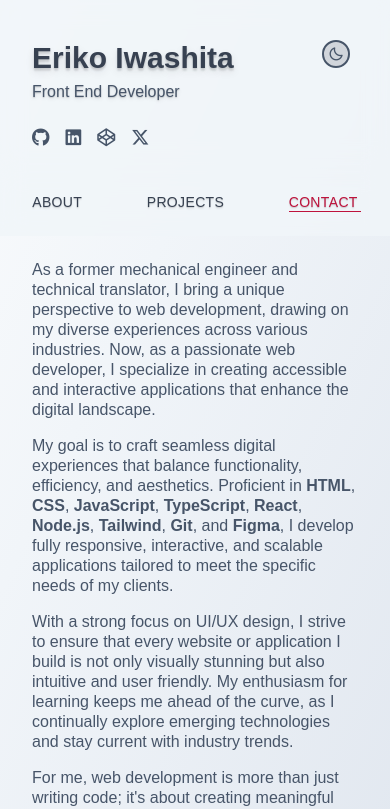
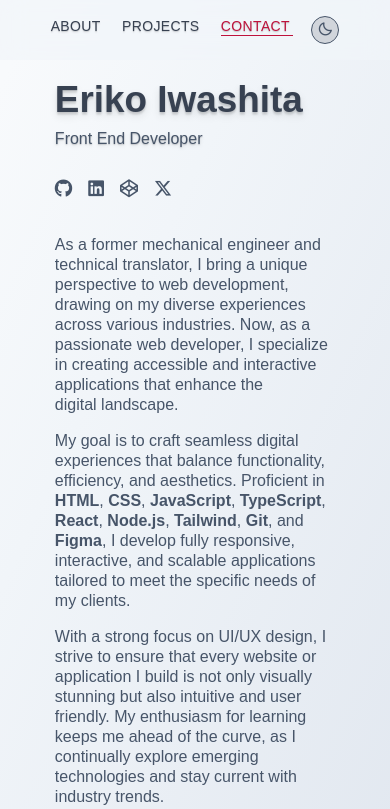
Before and after one commit to KellyBytes/kb-portfolio-website-v1, a React (Vite) app: page / in a window 390 px wide. Shown: the top 809 px of the page. Built offline with nearby package versions, Linux system fonts and the light colour scheme; some icons are missing; a web font is replaced by a local one.

Commit message:
Update UI
- Update the layouts for smaller screens
- Change the position of nav links
- Fix accessibility issues

```diff
--- a/index.html
+++ b/index.html
@@ -2,7 +2,7 @@
 <html lang="en">
   <head>
     <meta charset="UTF-8" />
-    <link rel="icon" type="image/svg+xml" href="/kb.svg" />
+    <link rel="icon" type="image/svg+xml" href="/k.svg" />
     <meta name="viewport" content="width=device-width, initial-scale=1.0" />
     <link
       href="https://unpkg.com/boxicons@2.1.4/css/boxicons.min.css"
--- a/src/App.jsx
+++ b/src/App.jsx
@@ -7,9 +7,11 @@ import { ThemeProvider } from './context/ThemeContext';
 const App = () => {
   return (
     <ThemeProvider>
-      <div className="min-h-screen text-[var(--c-primary)] relative">
-        <NavBar />
-        <div className="lg:pt-0 lg:mt-0 lg:ml-[45%]">
+      <div className="portfolio-container flex flex-col lg:flex-row min-h-screen w-[clamp(18.75rem,6.1rem+63.25vw,82rem))] mx-auto text-[var(--c-primary)] relative">
+        <nav className="navbar w-full h-auto lg:w-[40%] lg:h-[80vh] lg:sticky lg:top-[4.5rem] self-start">
+          <NavBar />
+        </nav>
+        <div className="content flex-1">
           <Hero />
           <Projects />
           <Contact />
--- a/src/components/Contact.jsx
+++ b/src/components/Contact.jsx
@@ -52,10 +52,10 @@ const Contact = () => {
   return (
     <div
       id="contact"
-      className="scroll-mt-16 lg:scroll-mt-0 ld:max-w-xl xl:max-w-2xl 2xl:max-w-3xl min-h-screen px-8 pt-6 pb-12 sm:px-12 md:px-16 lg:pl-0 lg:pr-16 lg:py-18 2xl:py-32 flex flex-col justify-start items-center"
+      className="scroll-mt-14 sm:scroll-mt-16 lg:scroll-mt-0 w-full min-h-screen px-8 sm:px-12 pt-4 sm:pt-6 pb-18 lg:pl-16 xl:pl-12 2xl:pl-0 lg:pr-0 lg:pt-18 lg:pb-0 flex flex-col justify-start items-center"
     >
       <h2 className="text-2xl font-light uppercase mb-8 text-shadow-md">
-        Connect with Me
+        Get in Touch
       </h2>
       <form
         ref={form}
--- a/src/components/Hero.jsx
+++ b/src/components/Hero.jsx
@@ -12,7 +12,7 @@ const Hero = () => {
   return (
     <div
       id="home"
-      className={`scroll-mt-16 lg:scroll-mt-0 w-full lg:max-w-2xl 2xl:max-w-3xl min-h-screen px-8 pt-6 pb-12 sm:px-12 md:px-16 lg:pl-4 lg:pr-16 lg:py-18 2xl:py-32 flex flex-col gap-y-4 ${
+      className={`scroll-mt-80 lg:scroll-mt-0 w-full h-fit lg:min-h-screen px-8 sm:px-12 pt-4 sm:pt-6 pb-18 md:pb-40 lg:pl-16 xl:pl-12 2xl:pl-0 lg:pr-0 lg:pt-18 lg:pb-0 flex flex-col gap-y-4 ${
         isVisible ? 'opacity-100' : 'opacity-0'
       } transition-opacity duration-1500`}
     >
--- a/src/components/NavBar.jsx
+++ b/src/components/NavBar.jsx
@@ -3,7 +3,7 @@ import { useTheme } from '../context/ThemeContext';
 import { socialIcons } from '../data';
 
 const NavBar = () => {
-  const { darkMode, toggleDarkMode } = useTheme();
+  const { darkMode, toggleDarkMode, isThemeChanging } = useTheme();
   const [activeSection, setActiveSection] = useState('home');
   const [isVisible, setIsVisible] = useState(false);
   const isScrollingRef = useRef(false);
@@ -46,15 +46,15 @@ const NavBar = () => {
   return (
     <>
       <div
-        className={`w-full lg:w-[45%] xl:w-[calc(45%-4rem)] 2xl:w-[calc(45%-8rem)] h-42 md:h-44 lg:min-h-full xl:min-h-[90vh] lg:fixed lg:top-0 xl:left-16 2xl:left-32 flex flex-col justify-between lg:justify-between lg:items-start px-8 sm:px-12 md:px-16 xl:pl-16 xl:pr-0 2xl:pl-32 pt-10 pb-4 lg:py-18 2xl:py-32 bg-[var(--bg-secondary)]/80 lg:bg-transparent backdrop-blur-md lg:backdrop-blur-none z-50 ${
+        className={`h-full flex flex-col justify-between lg:items-start px-8 sm:px-12 lg:px-0 pt-18 sm:pt-20 pb-4 lg:pt-0 lg:pb-0 z-40 ${
           isVisible ? 'opacity-100' : 'opacity-0'
         } transition-opacity ease-in duration-1500`}
       >
-        <div className="h-full flex flex-col justify-between gap-y-4 lg:gap-y-4">
-          <div className="flex flex-col items-start w-full gap-y-1 lg:gap-y-4">
+        <div className="h-full flex flex-col justify-between lg:justify-start gap-y-6 lg:gap-y-12">
+          <div className="flex flex-col items-start w-full gap-y-0 lg:gap-y-4">
             <a
               href="#"
-              className="text-[var(--c-tertiary)] font-bold text-3xl sm:text-4xl lg:text-5xl text-shadow-lg"
+              className="text-[var(--c-tertiary)] font-bold text-[clamp(2.25rem,2rem+1.25vw,3.5rem)] text-shadow-lg"
               onClick={(e) => handleNavClick(e, 'home')}
             >
               Eriko Iwashita
@@ -63,8 +63,7 @@ const NavBar = () => {
               Front End Developer
             </h2>
             <p className="hidden lg:block lg:w-80 text-wrap text-shadow-sm font-light">
-              I build accessible, interactive applications and experiences on
-              the web.
+              Creating seamless, user-focused experiences on the web.
             </p>
           </div>
 
@@ -74,29 +73,21 @@ const NavBar = () => {
               <a
                 href={social.url}
                 key={index}
-                className="text-lg md:text-2xl xl:text-3xl text-[var(--c-primary)] hover:text-[var(--c-secondary)] transition-colors duration-300"
+                className={`text-lg md:text-xl text-[var(--c-primary)] hover:text-[var(--c-secondary)] ${
+                  isThemeChanging
+                    ? 'transition-none'
+                    : 'transition duration-300'
+                }`}
                 target="_blank"
+                aria-label={social.label}
               >
                 <i className={social.icon}></i>
               </a>
             ))}
           </div>
 
-          {/* Toggle Dark Mode for mobile */}
-          <button
-            onClick={toggleDarkMode}
-            className={`lg:hidden fixed top-10 right-10 sm:right-14 items-center justify-between p-1 w-7 h-7 rounded-full text-[var(--c-primary)]
-            bg-[var(--bg-compliment)] border-2 border-[var(--c-primary)] cursor-pointer`}
-          >
-            {darkMode ? (
-              <i className="bx bx-sun text-md -translate-y-0.5" />
-            ) : (
-              <i className="bx bx-moon text-md -translate-y-0.5" />
-            )}
-          </button>
-
-          {/* Navigation links for desktop */}
-          <div className="hidden lg:flex flex-col justify-center gap-y-4 mt-8">
+          {/* Navigation links */}
+          <div className="nav-links w-full fixed top-0 left-0 lg:static flex flex-row lg:flex-col justify-around lg:justify-center py-4 z-50 px-10 sm:px-16 md:px-20 lg:px-0 lg:gap-y-4 bg-[var(--bg-secondary)]/70 backdrop-blur-md lg:bg-transparent lg:backdrop-blur-none">
             <a
               href="#home"
               className={`group text-sm lg:text-base font-light uppercase tracking-wide text-shadow-sm relative ${
@@ -108,7 +99,7 @@ const NavBar = () => {
             >
               About
               <span
-                className={`absolute bottom-0 left-0 w-12 lg:w-14 h-[1px] transform scale-x-0 group-hover:scale-x-100 origin-right group-hover:origin-left transition-transform duration-500 ${
+                className={`absolute bottom-2 lg:bottom-0 left-0 w-12 lg:w-14 h-[1px] transform scale-x-0 group-hover:scale-x-100 origin-right group-hover:origin-left transition-transform duration-500 ${
                   activeSection === 'home'
                     ? 'bg-[var(--c-accent)] scale-x-100'
                     : 'bg-[var(--c-tertiary)] scale-x-0'
@@ -126,7 +117,7 @@ const NavBar = () => {
             >
               Projects
               <span
-                className={`absolute bottom-0 left-0 w-19 lg:w-21 h-[1px] transform scale-x-0 group-hover:scale-x-100 origin-right group-hover:origin-left transition-transform duration-500 ${
+                className={`absolute bottom-2 lg:bottom-0 left-0 w-19 lg:w-21 h-[1px] transform scale-x-0 group-hover:scale-x-100 origin-right group-hover:origin-left transition-transform duration-500 ${
                   activeSection === 'projects'
                     ? 'bg-[var(--c-accent)] scale-x-100'
                     : 'bg-[var(--c-tertiary)] scale-x-0'
@@ -144,7 +135,7 @@ const NavBar = () => {
             >
               Contact
               <span
-                className={`absolute bottom-0 left-0 w-18 lg:w-20 h-[1px] transform scale-x-0 group-hover:scale-x-100 origin-right group-hover:origin-left transition-transform duration-500 ${
+                className={`absolute bottom-2 lg:bottom-0 left-0 w-18 lg:w-20 h-[1px] transform scale-x-0 group-hover:scale-x-100 origin-right group-hover:origin-left transition-transform duration-500 ${
                   activeSection === 'contact'
                     ? 'bg-[var(--c-accent)] scale-x-100'
                     : 'bg-[var(--c-tertiary)] scale-x-0'
@@ -152,9 +143,26 @@ const NavBar = () => {
               ></span>
             </a>
 
+            {/* Toggle Dark Mode for mobile */}
+            <button
+              onClick={toggleDarkMode}
+              aria-label={
+                darkMode ? 'Switch to light mode' : 'Switch to dark mode'
+              }
+              className={`lg:hidden items-center justify-between p-1 w-7 h-7 rounded-full text-[var(--c-primary)] bg-[var(--bg-compliment)] border-1 border-[var(--c-primary)] cursor-pointer`}
+            >
+              {darkMode ? (
+                <i className="bx bx-sun text-md -translate-y-0.5" />
+              ) : (
+                <i className="bx bx-moon text-md -translate-y-0.5" />
+              )}
+            </button>
             {/* Toggle Dark Mode for desktop */}
             <button
               onClick={toggleDarkMode}
+              aria-label={
+                darkMode ? 'Switch to light mode' : 'Switch to dark mode'
+              }
               className={`hidden lg:flex items-center justify-between px-2 relative w-13 h-7 rounded-full text-[var(--c-primary)]
             bg-[var(--bg-compliment)] cursor-pointer`}
             >
@@ -174,76 +182,17 @@ const NavBar = () => {
             <a
               href={social.url}
               key={index}
-              className="text-lg xl:text-3xl text-[var(--c-primary)] hover:text-[var(--c-secondary)] transition-colors duration-300"
+              className={`text-xl xl:text-2xl 2xl:text-3xl text-[var(--c-primary)] hover:text-[var(--c-secondary)] ${
+                isThemeChanging ? 'transition-none' : 'transition duration-300'
+              }`}
               target="_blank"
+              aria-label={social.label}
             >
               <i className={social.icon}></i>
             </a>
           ))}
         </div>
       </div>
-
-      {/* Navigation links for mobile */}
-      <div
-        className={`lg:hidden sticky top-0 w-full flex flex-row justify-around py-6 z-40 bg-[var(--bg-secondary)]/80 backdrop-blur-md ${
-          isVisible ? 'opacity-100' : 'opacity-0'
-        } transition-opacity ease-in duration-1500`}
-      >
-        <a
-          href="#home"
-          className={`group text-sm lg:text-base font-light uppercase tracking-wide text-shadow-sm relative ${
-            activeSection === 'home'
-              ? 'text-[var(--c-accent)]'
-              : 'text-[var(--c-tertiary)]'
-          }`}
-          onClick={(e) => handleNavClick(e, 'home')}
-        >
-          About
-          <span
-            className={`absolute bottom-0 left-0 w-12 lg:w-14 h-[1px] transform scale-x-0 group-hover:scale-x-100 origin-right group-hover:origin-left transition-transform duration-500 ${
-              activeSection === 'home'
-                ? 'bg-[var(--c-accent)] scale-x-100'
-                : 'bg-[var(--c-tertiary)] scale-x-0'
-            }`}
-          ></span>
-        </a>
-        <a
-          href="#projects"
-          className={`group text-sm lg:text-base font-light uppercase tracking-wide text-shadow-sm relative ${
-            activeSection === 'projects'
-              ? 'text-[var(--c-accent)]'
-              : 'text-[var(--c-tertiary)]'
-          }`}
-          onClick={(e) => handleNavClick(e, 'projects')}
-        >
-          Projects
-          <span
-            className={`absolute bottom-0 left-0 w-19 lg:w-21 h-[1px] transform scale-x-0 group-hover:scale-x-100 origin-right group-hover:origin-left transition-transform duration-500 ${
-              activeSection === 'projects'
-                ? 'bg-[var(--c-accent)] scale-x-100'
-                : 'bg-[var(--c-tertiary)] scale-x-0'
-            }`}
-          ></span>
-        </a>
-        <a
-          href="#contact"
-          className={`group text-sm lg:text-base font-light uppercase tracking-wide text-shadow-sm relative ${
-            activeSection === 'contact'
-              ? 'text-[var(--c-accent)]'
-              : 'text-[var(--c-tertiary)]'
-          }`}
-          onClick={(e) => handleNavClick(e, 'contact')}
-        >
-          Contact
-          <span
-            className={`absolute bottom-0 left-0 w-18 lg:w-20 h-[1px] transform scale-x-0 group-hover:scale-x-100 origin-right group-hover:origin-left transition-transform duration-500 ${
-              activeSection === 'contact'
-                ? 'bg-[var(--c-accent)] scale-x-100'
-                : 'bg-[var(--c-tertiary)] scale-x-0'
-            }`}
-          ></span>
-        </a>
-      </div>
     </>
   );
 };
```
Also changed, not shown: src/components/Projects.jsx (+5 -2 lines), src/data/index.js (+22 -6 lines), public/images/news-app.png, public/k.svg (added).
